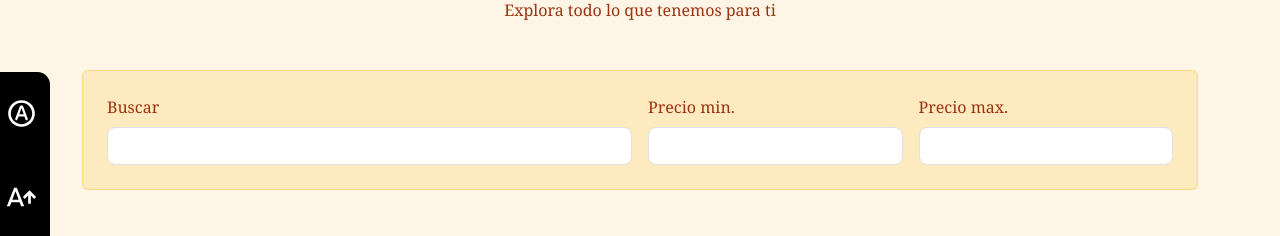
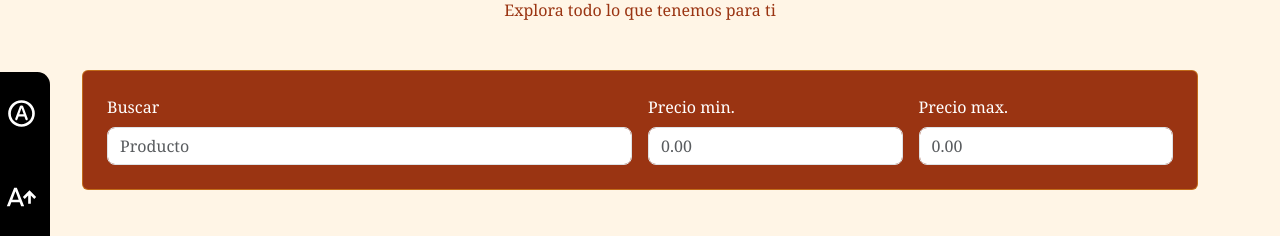
Before and after one commit to LordVader65/daf-frontend, a Vue app: page /products in a window 1280 px wide. Shown: the part 213-449 px from the top of the page. Built offline with nearby package versions, Linux system fonts and the light colour scheme; grey boxes are pictures that could not be loaded.

Commit message:
Mejoras a la accesibilidad en Home y Producto

```diff
--- a/src/views/Products.vue
+++ b/src/views/Products.vue
@@ -12,8 +12,9 @@
         <div class="filter-section p-4 rounded">
           <div class="row g-3">
             <div class="col-md-6">
-              <label class="form-label font-weight-semibold text-orange-custom">Buscar</label>
+              <label class="form-label font-weight-semibold">Buscar</label>
               <input
+                placeholder="Producto"
                 v-model="filters.query"
                 type="text"
                 class="form-control rounded-3"
@@ -21,8 +22,9 @@
               />
             </div>
             <div class="col-md-3">
-              <label class="form-label font-weight-semibold text-orange-custom">Precio min.</label>
+              <label class="form-label font-weight-semibold">Precio min.</label>
               <input
+                placeholder="0.00"
                 v-model.number="filters.minPrice"
                 type="number"
                 min="0"
@@ -31,9 +33,10 @@
               />
             </div>
             <div class="col-md-3">
-              <label class="form-label font-weight-semibold text-orange-custom">Precio max.</label>
+              <label class="form-label font-weight-semibold">Precio max.</label>
               <input
                 v-model.number="filters.maxPrice"
+                placeholder="0.00"
                 type="number"
                 min="0"
                 class="form-control rounded-3"
@@ -151,8 +154,9 @@ onMounted(async () => {
 }
 
 .filter-section {
-  background-color: rgba(251, 191, 36, 0.2);
+  background-color: #9a3412;
   border: 1px solid rgba(251, 191, 36, 0.4);
+  color: #FFFFFF;
 }
 
 .loading-box {
```
